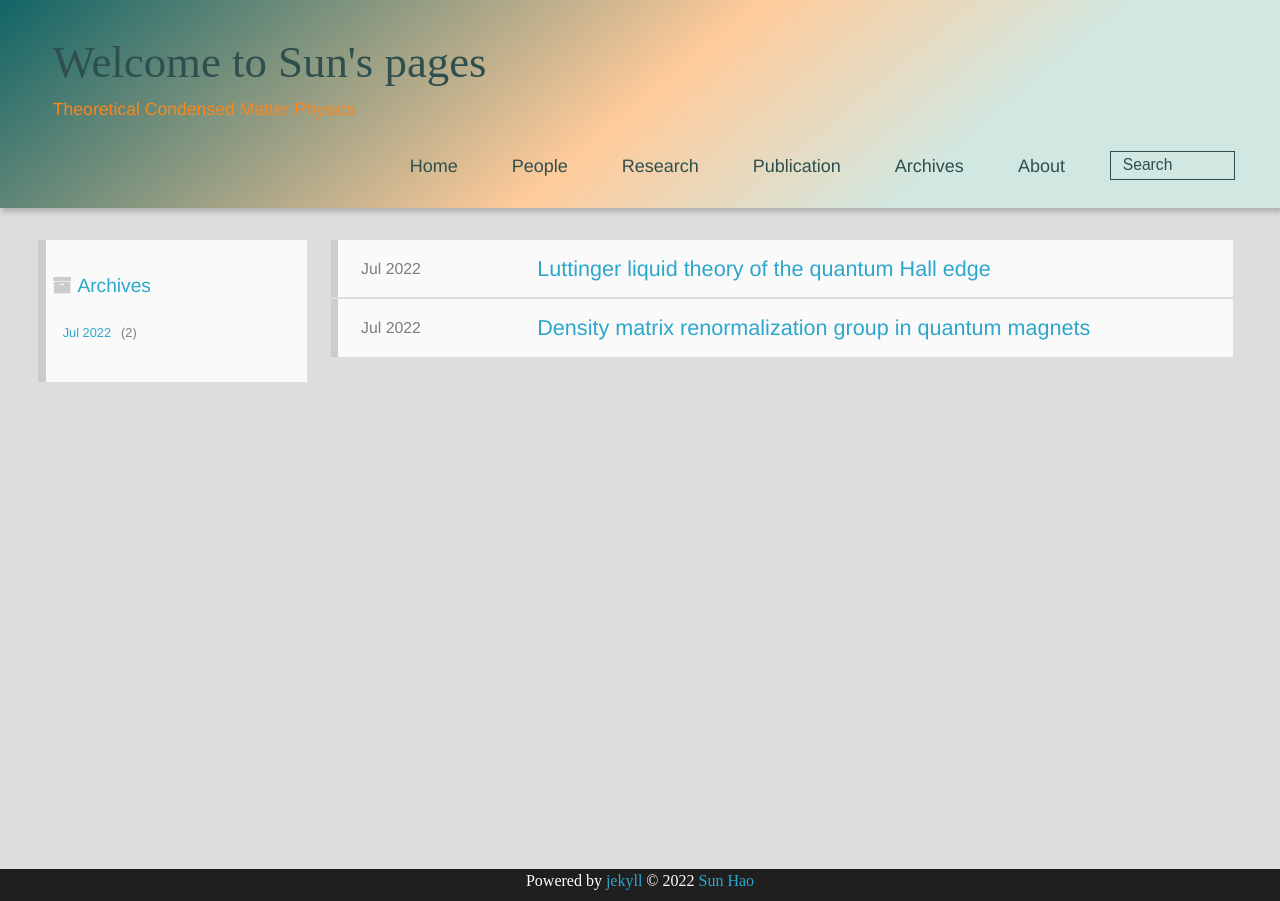
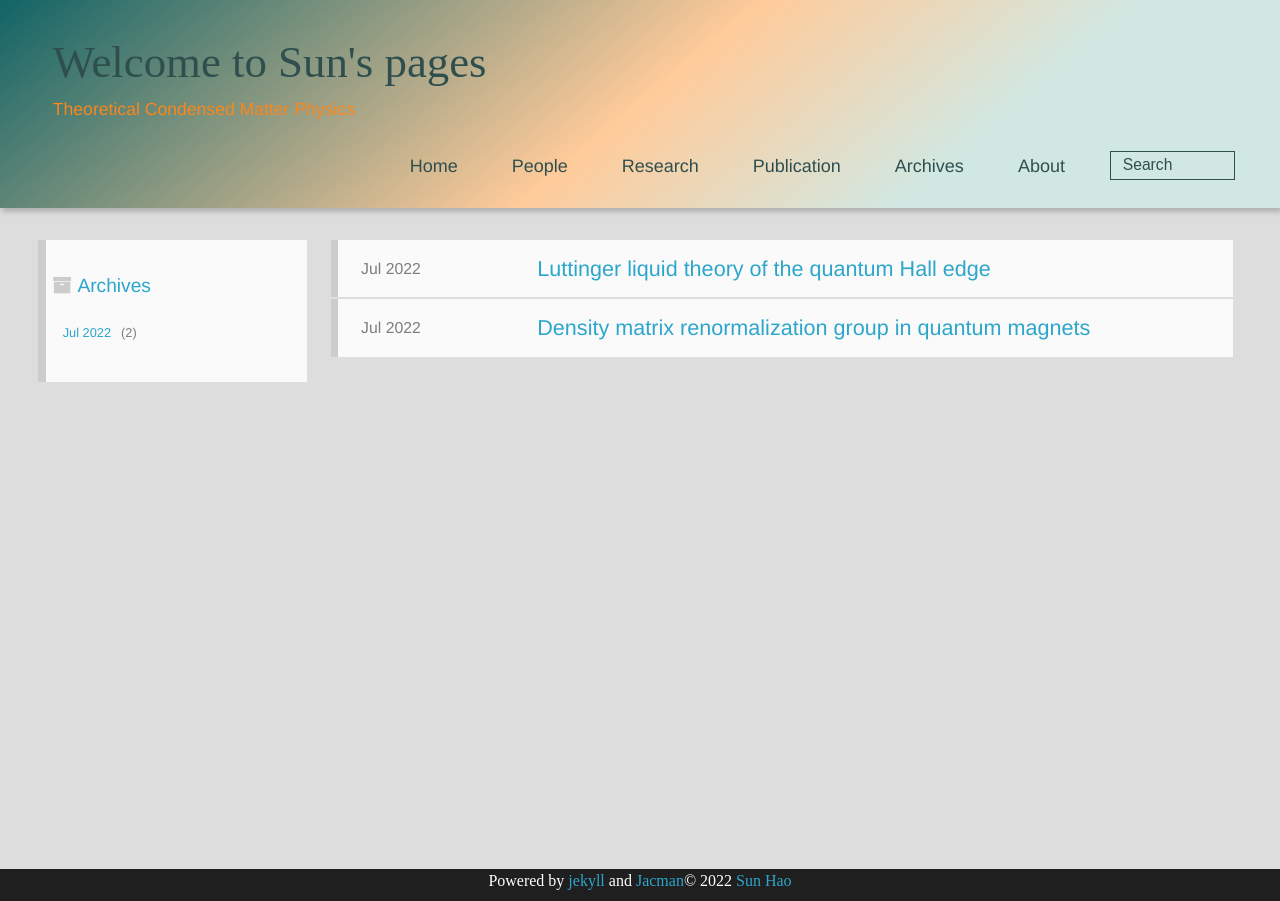
Before and after one commit to sunohao/sunhao_physics, a Jekyll site: the page built from archives/index.html, in a window 1280 px wide. Built offline with Jekyll 4.4.1, drawn with Linux system fonts in a browser that asks for light colours; nearby versions of some CDN libraries; some web fonts are replaced.

Commit message:
footer update

```diff
--- a/_includes/_partial/footer.html
+++ b/_includes/_partial/footer.html
@@ -61,7 +61,7 @@
 				-->
 
 		<p class="copyright">
-		Powered by <a href="http://jekyllrb.com" target="_blank" title="jekyll">jekyll</a> © 2022
+		Powered by <a href="http://jekyllrb.com" target="_blank" title="jekyll">jekyll</a> and <a href="https://github.com/simpleyyt/jekyll-jacman" target="_blank" title="Jacman">Jacman</a>© 2022
 		{% if site.author.name %}
 		<a href="{{ site.root }}about" target="_blank" title="{{ site.author.name }}">{{ site.author.name }}</a>
 		{% else %}
```
Also changed, not shown: 4 other files.
